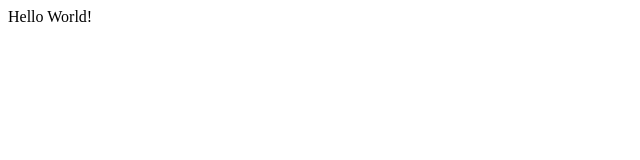
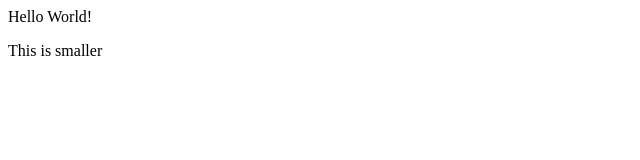
Before and after one commit to jrwj97/TestRepo, a plain HTML site: page index.html in a window 1280 px wide. Shown: the full height of the page, 0-640 px from the left. Drawn offline with Linux system fonts and the light colour scheme.

Commit message:
Second Update

```diff
--- a/index.html
+++ b/index.html
@@ -1 +1,2 @@
 <p>Hello World!</p>
+    <p1>This is smaller</p1>
```
